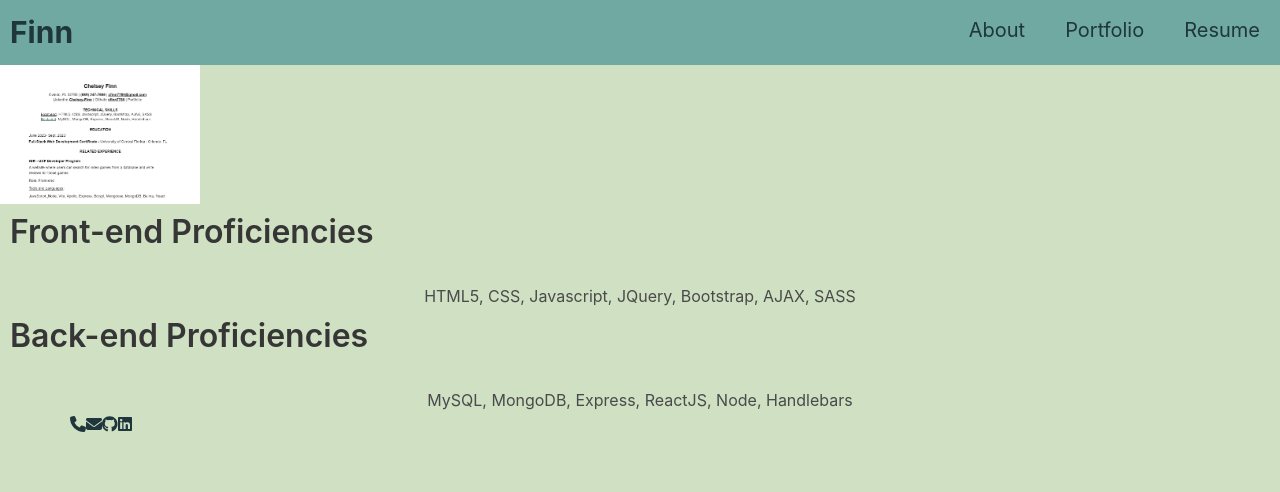
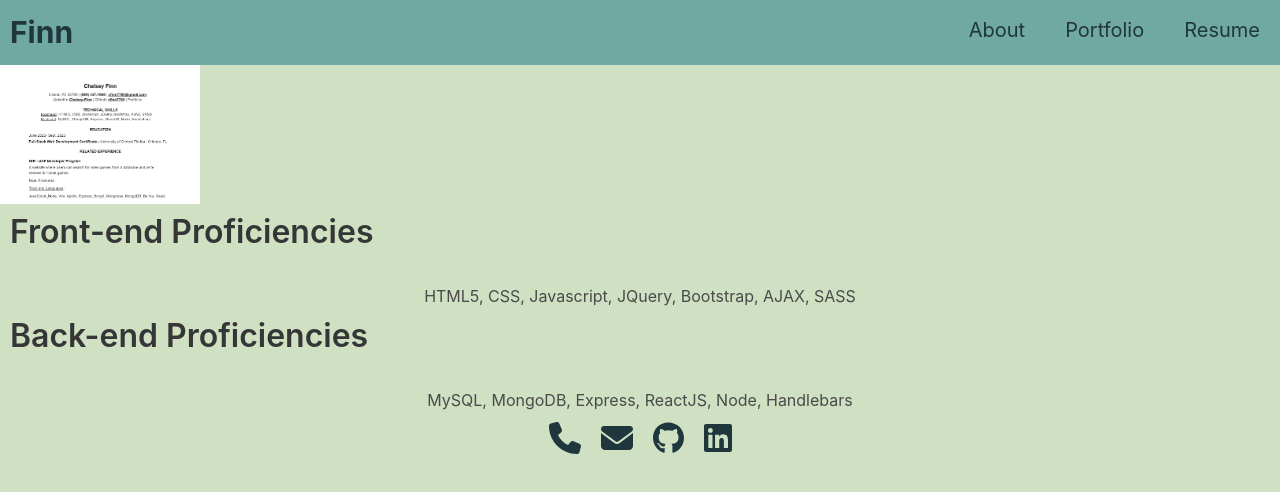
Before and after one commit to cfinn7789/Portfolio, a React (Vite) app: page /Resume in a window 1280 px wide. Shown: the top 492 px of the page. Built offline with nearby package versions, Linux system fonts and the light colour scheme.

Commit message:
updated footer

```diff
--- a/src/App.css
+++ b/src/App.css
@@ -99,19 +99,30 @@
     padding: 20px;
   }
 
-  .contact-form {
-    padding: 20px;
+  .footer-box{
+  left: 0;
+  bottom: 0;
+  width: 100%;
+  height: 5%;
+  color: white;
+  text-align: center;
+  margin-bottom: 12px;
   }
 
   .contact-info {
-    margin-left: 70px;
-    align-items: center;
+    display: flex;
+    justify-content: center;
+  }
+
+  .contact-info a {
+    text-decoration: none;
+    margin: 10px;
   }
 
   .resume-preview {
-    width: 200px; /* Set the initial width */
-    height: auto; /* Maintain aspect ratio */
-    transition: width 0.3s ease; /* Add a smooth transition effect */
+    width: 200px;
+    height: auto;
+    transition: width 0.3s ease;
 }
 
 .resume-preview:hover {
--- a/src/components/Footer.jsx
+++ b/src/components/Footer.jsx
@@ -10,16 +10,16 @@ function Footer() {
     <div className="footer-box">
       <div className="contact-info">
         <a href="tel:+689-247-7666">
-          <FontAwesomeIcon icon={faPhone} />
+          <FontAwesomeIcon icon={faPhone} size="2x" />
         </a>
         <a href="mailto:cfinn7789@gmail.com">
-          <FontAwesomeIcon icon={faEnvelope} />
+          <FontAwesomeIcon icon={faEnvelope} size="2x" />
         </a>
         <a href="https://github.com/cfinn7789">
-          <FontAwesomeIcon icon={faGithub} />
+          <FontAwesomeIcon icon={faGithub} size="2x" />
         </a>
         <a href="https://www.linkedin.com/in/chelsey-finn-05ab71270/">
-          <FontAwesomeIcon icon={faLinkedin} />
+          <FontAwesomeIcon icon={faLinkedin} size="2x" />
         </a>
       </div>
     </div>
```
